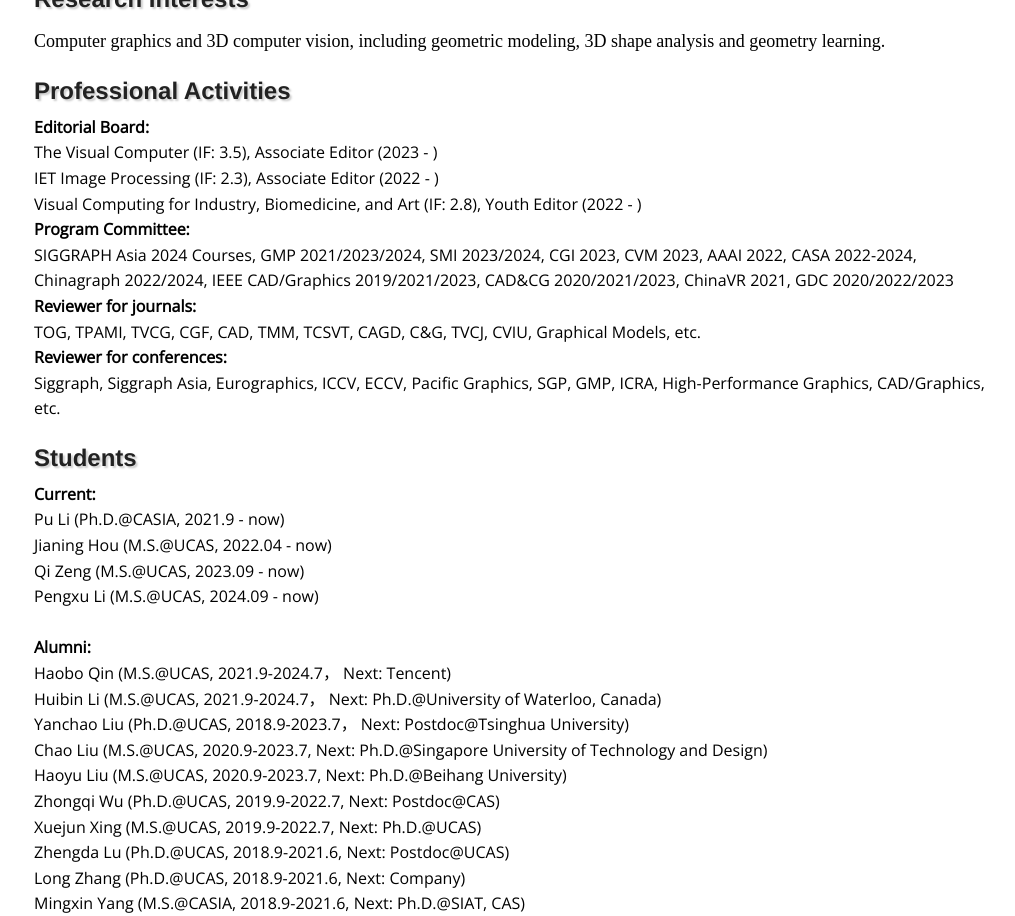
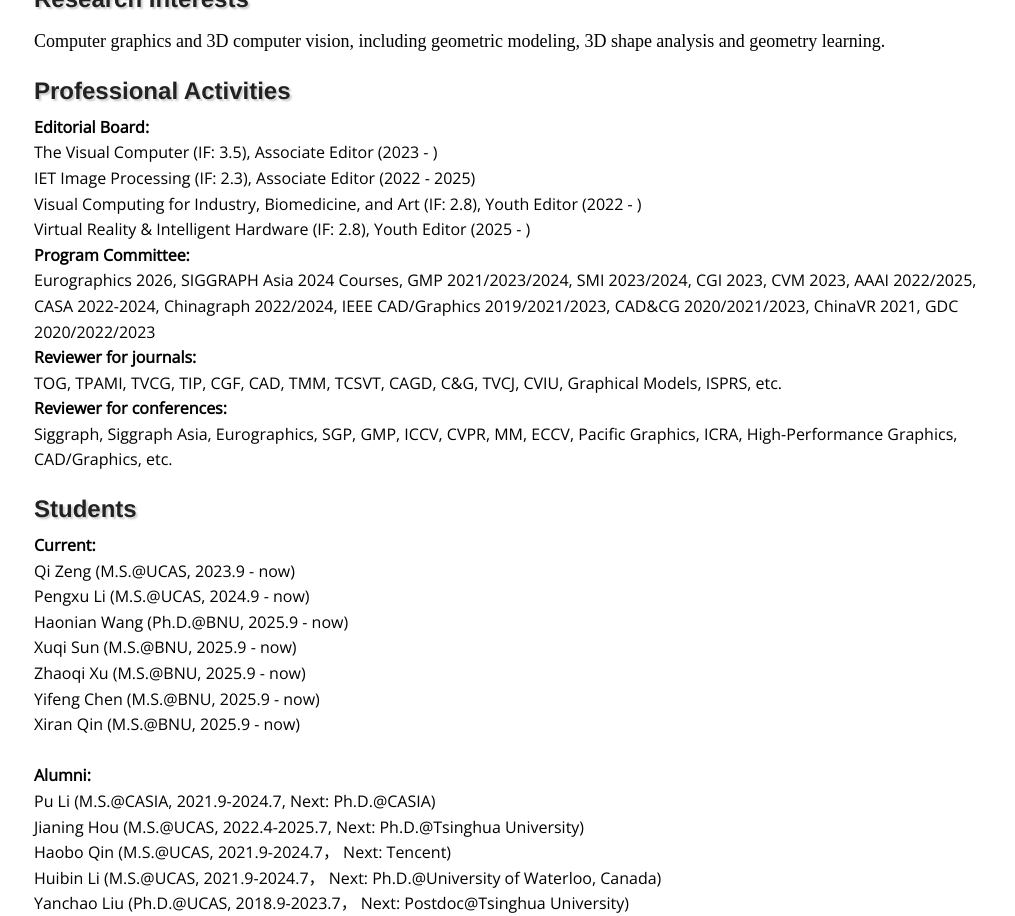
Before and after one commit to jianweiguo/jianweiguo.github.io, a Jekyll site: the page built from index.html, in a window 1280 px wide and 1400 px high, cut to the strip 484-1400 px from the top of the window. Shown: the whole strip, without its empty margins (126-1141 px from the left). Built offline with Jekyll 4.4.1, drawn with Linux system fonts in a browser that asks for light colours.

Commit message:
Update index.html

```diff
--- a/index.html
+++ b/index.html
@@ -15,7 +15,8 @@ p {font-family:Georgia;font-size:18px;}
 <p>
 <!--<img src="img/personal/jwguo2.jpg" alt="Personal photo" align ="right" width="350" height="316.12" style="margin:0px 0px 0px 20px">-->
 <!--<img src="img/personal/jwguo3.jpg" alt="Personal photo" align ="right" width="256.7" height="300" style="margin:0px 0px 0px 20px">-->
-<img src="img/personal/jwguo4.jpg" alt="Personal photo" align ="right" width="297" height="260" style="margin:0px 0px 0px 20px">
+<!--<img src="img/personal/jwguo-2025.jpg" alt="Personal photo" align ="right" width="297" height="289" style="margin:0px 0px 0px 20px">-->
+<img src="img/personal/jwguo-2025.jpg" alt="Personal photo" align ="right" width="297" height="289" style="margin:0px 0px 0px 20px">
 I am a Professor at <a href="https://ai.bnu.edu.cn/" target="_blank" style="color:rgb(11,83,148)">School of Artificial Intelligence, Beijing Normal University</a>. Previously, I was an Associate Professor at <a href="https://mais.ia.ac.cn/" target="_blank" style="color:rgb(11,83,148)">State Key Laboratory of Multimodal Artificial Intelligence Systems</a>, <a href="http://english.ia.cas.cn/" target="_blank" style="color:rgb(11,83,148)">Institute of Automation, Chinese Academy of Sciences (CASIA)</a>. I also earned my Ph.D in computer science in 2016 from NLPR, CASIA, advised by Prof. <a href="http://people.ucas.ac.cn/~zhangxiaopeng?language=en" target="_blank" style="color:rgb(11,83,148)">Xiaopeng Zhang</a> and Prof. <a href="http://sites.google.com/site/yandongming/" target="_blank" style="color:rgb(11,83,148)">Dong-Ming Yan</a>.
 <br /> <br />
 I received my bachelor degree from <a href="http://en.sdu.edu.cn/" target="_blank" style="color:rgb(11,83,148)">Shandong University</a> in 2011. From Apr. 2014 to Feb. 2015, I was a Visiting Scholar PhD Student at <a href="http://vcc.siat.ac.cn/" target="_blank" style="color:rgb(11,83,148)">Visual Computing Research Center, SIAT</a>. From Apr. 2015 to Feb. 2016, I visited the <a href="https://www.cgmi.uni-konstanz.de/" target="_blank" style="color:rgb(11,83,148)">Computer Graphics and Media Design Group</a> at University of Konstanz, directed by Prof. <a href="https://www.cgmi.uni-konstanz.de/en/persons/prof-dr-oliver-deussen/" target="_blank" style="color:rgb(11,83,148)">Oliver Deussen</a>.
@@ -31,22 +32,27 @@ I received my bachelor degree from <a href="http://en.sdu.edu.cn/" target="_blan
 <h2>Professional Activities</h2>
 	<h4>Editorial Board:</h4>
         The Visual Computer (IF: 3.5), Associate Editor (2023 - ) <br />
-	IET Image Processing (IF: 2.3), Associate Editor (2022 - ) <br />
+	    IET Image Processing (IF: 2.3), Associate Editor (2022 - 2025) <br />
 	    Visual Computing for Industry, Biomedicine, and Art (IF: 2.8), Youth Editor (2022 - ) <br />
-	<h4>Program Committee:</h4> SIGGRAPH Asia 2024 Courses, GMP 2021/2023/2024, SMI 2023/2024, CGI 2023, CVM 2023, AAAI 2022, CASA 2022-2024, Chinagraph 2022/2024, IEEE CAD/Graphics 2019/2021/2023, CAD&CG 2020/2021/2023, ChinaVR 2021, GDC 2020/2022/2023
-        <h4>Reviewer for journals:</h4> TOG, TPAMI, TVCG, CGF, CAD, TMM, TCSVT, CAGD, C&G, TVCJ, CVIU, Graphical Models, etc.
-	<h4>Reviewer for conferences:</h4> Siggraph, Siggraph Asia, Eurographics, ICCV, ECCV, Pacific Graphics, SGP, GMP, ICRA, High-Performance Graphics, CAD/Graphics, etc.
+        Virtual Reality & Intelligent Hardware (IF: 2.8), Youth Editor (2025 - ) <br />
+	<h4>Program Committee:</h4> Eurographics 2026, SIGGRAPH Asia 2024 Courses, GMP 2021/2023/2024, SMI 2023/2024, CGI 2023, CVM 2023, AAAI 2022/2025, CASA 2022-2024, Chinagraph 2022/2024, IEEE CAD/Graphics 2019/2021/2023, CAD&CG 2020/2021/2023, ChinaVR 2021, GDC 2020/2022/2023
+        <h4>Reviewer for journals:</h4> TOG, TPAMI, TVCG, TIP, CGF, CAD, TMM, TCSVT, CAGD, C&G, TVCJ, CVIU, Graphical Models, ISPRS, etc.
+	<h4>Reviewer for conferences:</h4> Siggraph, Siggraph Asia, Eurographics, SGP, GMP, ICCV, CVPR, MM, ECCV, Pacific Graphics, ICRA, High-Performance Graphics, CAD/Graphics, etc.
 
 <!--Students-->
 <h2>Students</h2>
     <h4>Current:</h4>
-	Pu Li (Ph.D.@CASIA, 2021.9 - now)<br />
-	Jianing Hou (M.S.@UCAS, 2022.04 - now)<br />
-        Qi Zeng (M.S.@UCAS, 2023.09 - now)<br />
-        Pengxu Li (M.S.@UCAS, 2024.09 - now)<br />
-
+	    Qi Zeng (M.S.@UCAS, 2023.9 - now)<br />
+        Pengxu Li (M.S.@UCAS, 2024.9 - now)<br />
+        Haonian Wang (Ph.D.@BNU, 2025.9 - now)<br />
+        Xuqi Sun (M.S.@BNU, 2025.9 - now)<br />
+        Zhaoqi Xu (M.S.@BNU, 2025.9 - now)<br />
+        Yifeng Chen (M.S.@BNU, 2025.9 - now)<br />
+        Xiran Qin (M.S.@BNU, 2025.9 - now)<br />
 	<br />
 	<h4>Alumni:</h4>
+        Pu Li (M.S.@CASIA, 2021.9-2024.7, Next: Ph.D.@CASIA)<br />
+	    Jianing Hou (M.S.@UCAS, 2022.4-2025.7, Next: Ph.D.@Tsinghua University)<br />
         Haobo Qin (M.S.@UCAS, 2021.9-2024.7， Next: Tencent)<br />
 	    Huibin Li (M.S.@UCAS, 2021.9-2024.7， Next: Ph.D.@University of Waterloo, Canada)<br />
 	    Yanchao Liu (Ph.D.@UCAS, 2018.9-2023.7， Next: Postdoc@Tsinghua University)<br />
```
Lines whose indentation alone changed are shown as unchanged.
